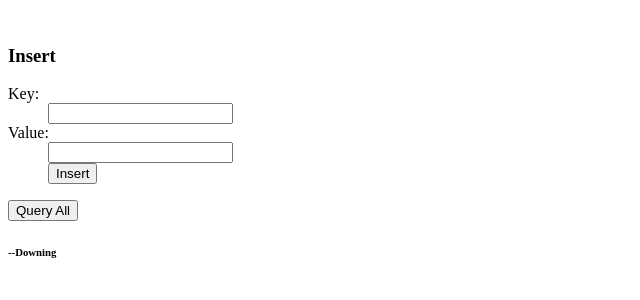
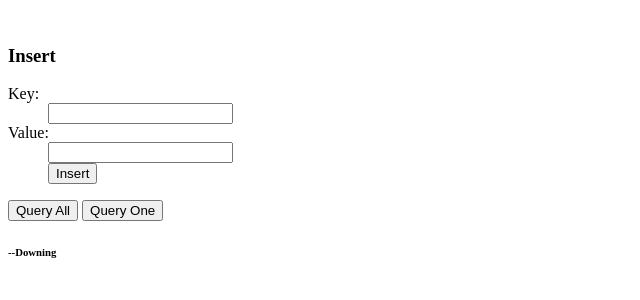
Before and after one commit to bjamesdowning/FlaskApp, a Flask app: page / in a window 1280 px wide. Shown: the part 181-481 px from the top of the page, without its empty margins (0-640 px from the left). Run offline with Flask 2, Linux system fonts and the light colour scheme.

Commit message:
find options

```diff
--- a/app.py
+++ b/app.py
@@ -17,12 +17,15 @@ def author(authors_last_name):
 	return render_template(authors_last_name + '.html')
 
 @app.route('/query/<scope>', methods=["POST"])
-def query(scope):
-	if scope == 'find':
-		conn = Database()
-		conn.initialize()
+def query():
+	conn = Database()
+	conn.initialize()
+	if request.form['find'] == 'Query All':
+		find = conn.find()
+		return render_template('db_results.html',find=find)
+	elif request.form['find'] == 'Query One':
 		find = conn.find_one()
-		return render_template('db_results.html',find=find)
+		return render_template('db_results.html', find=find)
 
 @app.route('/insert', methods=['POST'])
 def insert():
--- a/templates/homepage.html
+++ b/templates/homepage.html
@@ -23,7 +23,8 @@
       <input type="submit" value='Insert'>
     </form>
     <form action="{{ url_for('query', scope='find') }}" method='post'>
-      <input type='submit' value='Query All'>
+      <input type='submit' name=find value='Query All'>
+      <input type='submit' name=find value='Query One'>
     </form>
 	<footer>
 		<h6> --Downing </h6>
```
